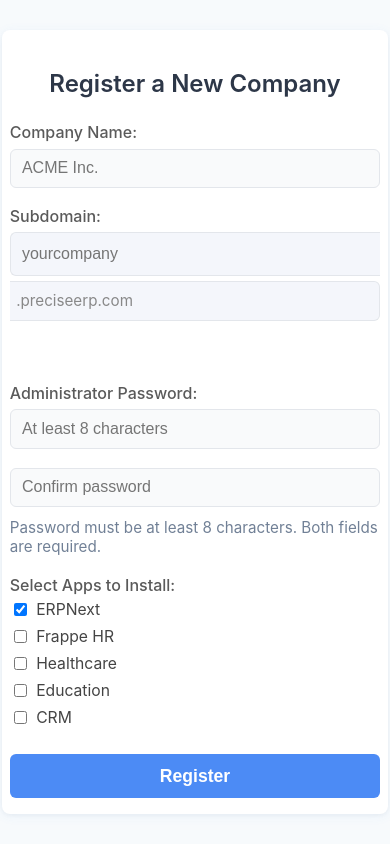
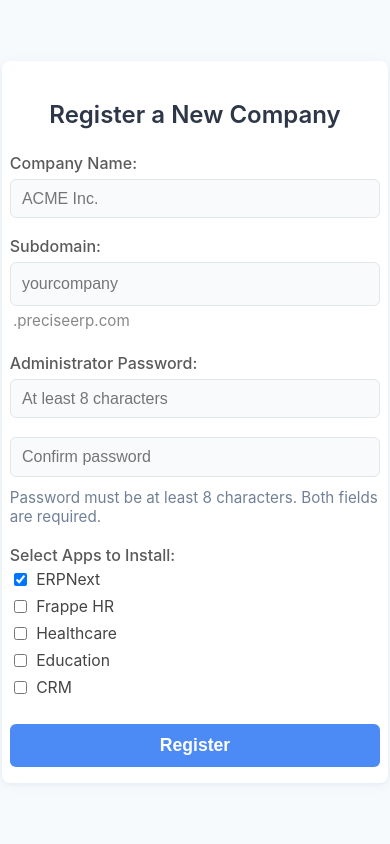
Before and after one commit to tahercoolguy/erpnext_saas, a Django app: page / in a window 390 px wide. Run offline with Django 4.2, Linux system fonts and the light colour scheme.

Commit message:
Enhance registration form styles in HTML template; refine input field dimensions, margins, and background colors for improved visual consistency and user experience.

```diff
--- a/django/provisioning_app/templates/register.html
+++ b/django/provisioning_app/templates/register.html
@@ -60,27 +60,26 @@
       gap: 0;
     }
     .frappe-input.subdomain {
-      border-radius: 6px 0 0 6px;
-      border-right: none;
+      border-radius: 6px;
+      border-right: 1.5px solid #e3e6eb;
       margin-bottom: 0;
-      background: #f4f6fb;
+      background: #f9fafb;
       height: 44px;
       font-size: 1rem;
     }
     .domain-suffix {
-      display: flex;
-      align-items: center;
       font-size: 1rem;
       color: #888;
-      background: #f4f6fb;
-      padding: 0 1rem;
-      border-radius: 0 6px 6px 0;
-      border: 1.5px solid #e3e6eb;
-      border-left: none;
-      min-width: 120px;
-      height: 44px;
+      background: none;
+      border: none;
+      padding: 0;
+      min-width: 0;
+      height: auto;
       box-sizing: border-box;
+      margin-left: 0.5rem;
       margin-right: 0.5rem;
+      display: inline;
+      align-items: center;
     }
     .domain-availability {
       font-size: 0.98rem;
@@ -177,10 +176,10 @@
         width: 98vw;
       }
       .domain-suffix, .domain-availability {
-        min-width: 80px;
+        min-width: 0;
         font-size: 0.95rem;
-        padding: 0 0.4rem;
-        height: 40px;
+        padding: 0;
+        height: auto;
       }
       .frappe-input-row {
         flex-direction: column;
@@ -189,6 +188,7 @@
       }
       .domain-suffix {
         margin-right: 0;
+        margin-left: 0.2rem;
       }
       .frappe-apps-section {
         grid-template-columns: 1fr;
```
